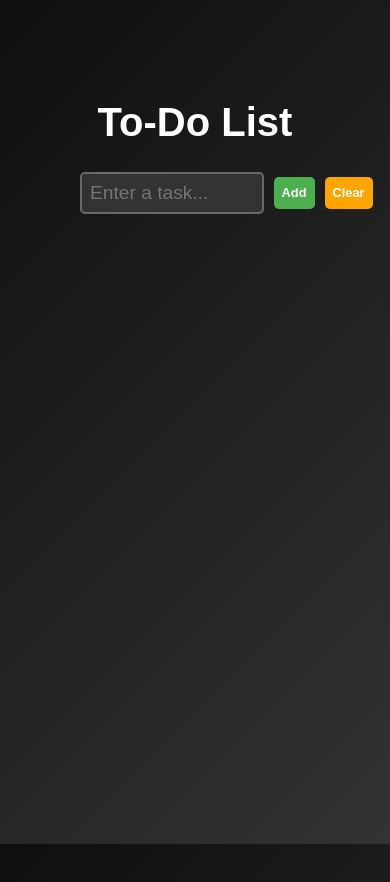
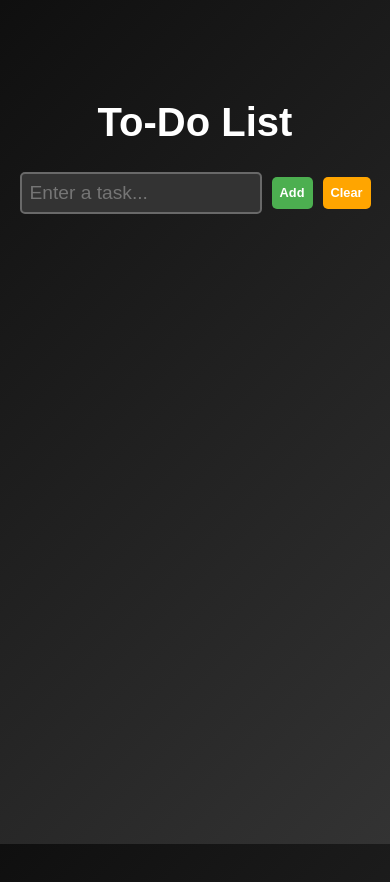
Before and after one commit to lirajoaop/to-do-list_React, a React (Vite) app in the folder vite-project/: page / in a window 390 px wide. Shown: the top 882 px of the page. Built offline with nearby package versions, Linux system fonts and the light colour scheme.

Commit message:
positioning input text

```diff
--- a/vite-project/src/index.css
+++ b/vite-project/src/index.css
@@ -7,8 +7,8 @@ html {
 
 body {
   min-height: 100%;
-  margin: 0; /* Remove a margem padrão */
-  padding: 0; /* Remove o padding padrão */
+  margin: 0; /* reset */
+  padding: 0; /* reset */
 }
 
 .to-do-list {
@@ -200,7 +200,7 @@ li {
   }
 
   .text {
-    font-size: 1.5rem; /* Reduz o tamanho da fonte em telas menores */
+    font-size: 1.5rem;
   }
 
   .enter-a-task-container {
@@ -241,8 +241,9 @@ li {
     display: flex;
     text-align: center;
     align-items: center;
-    justify-content: center;
-    width: 75%;
+    justify-content: flex-start;
+    width: 90%;
+    margin: 0 auto;
   }
 
   .buttons-task {
```
